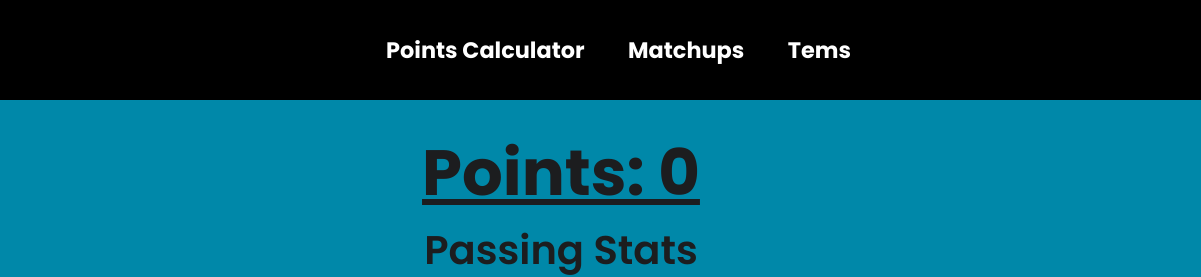
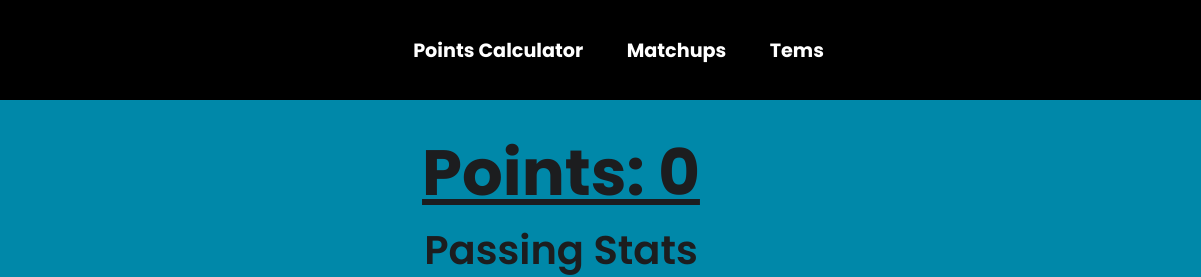
Before and after one commit to Fwiy27/8Man, a plain HTML site: page index.html in a window 1280 px wide. Shown: the top 277 px of the page, 79-1280 px from the left. Drawn offline with Linux system fonts and the light colour scheme.

Commit message:
Update main.css

```diff
--- a/main.css
+++ b/main.css
@@ -41,7 +41,7 @@ header {
     transition: all 0.3s ease 0s;
     color: white;
     text-decoration: none;
-    font-size: 140%;
+    font-size: 120%;
 }
 
 form {
```
